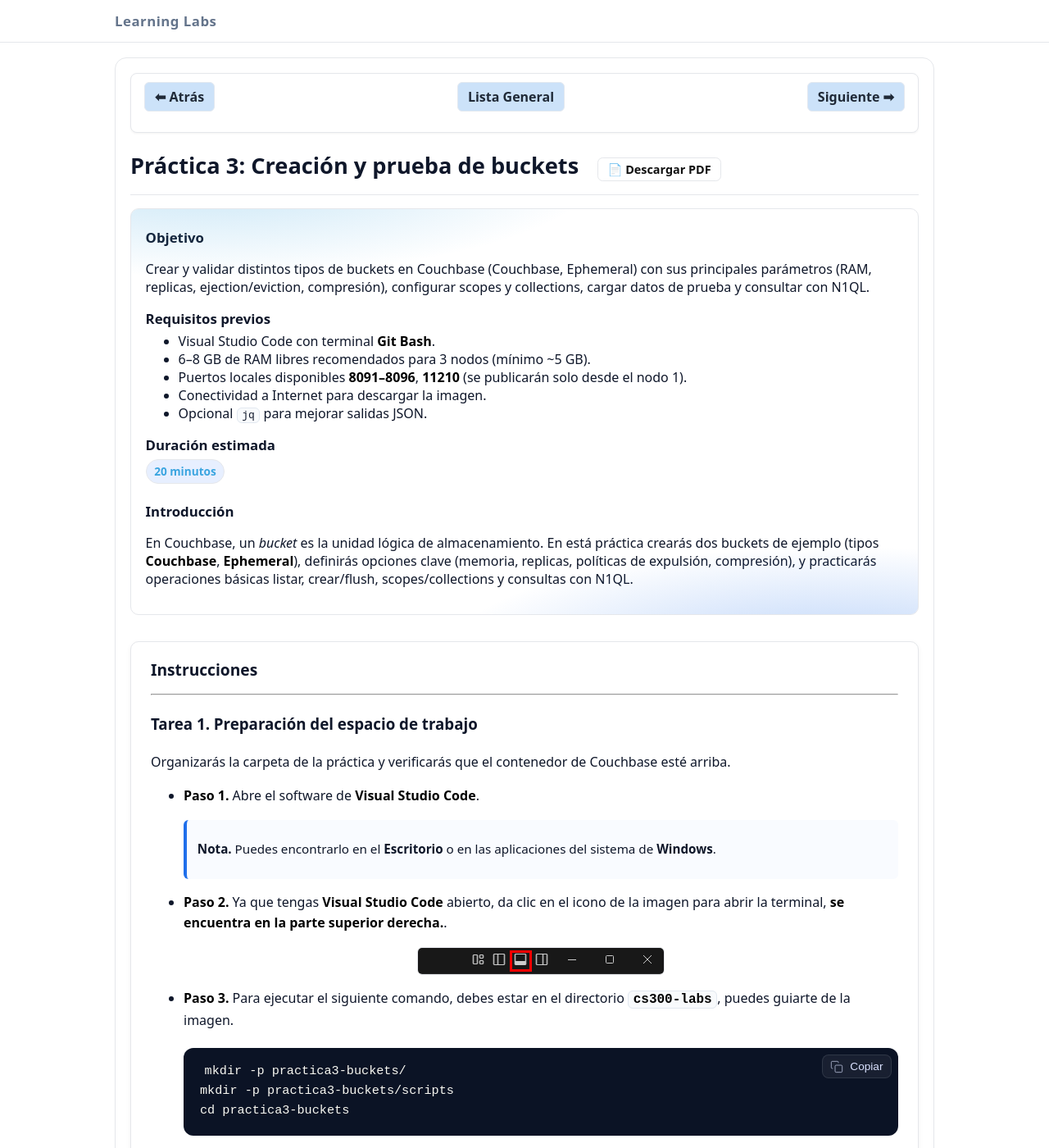
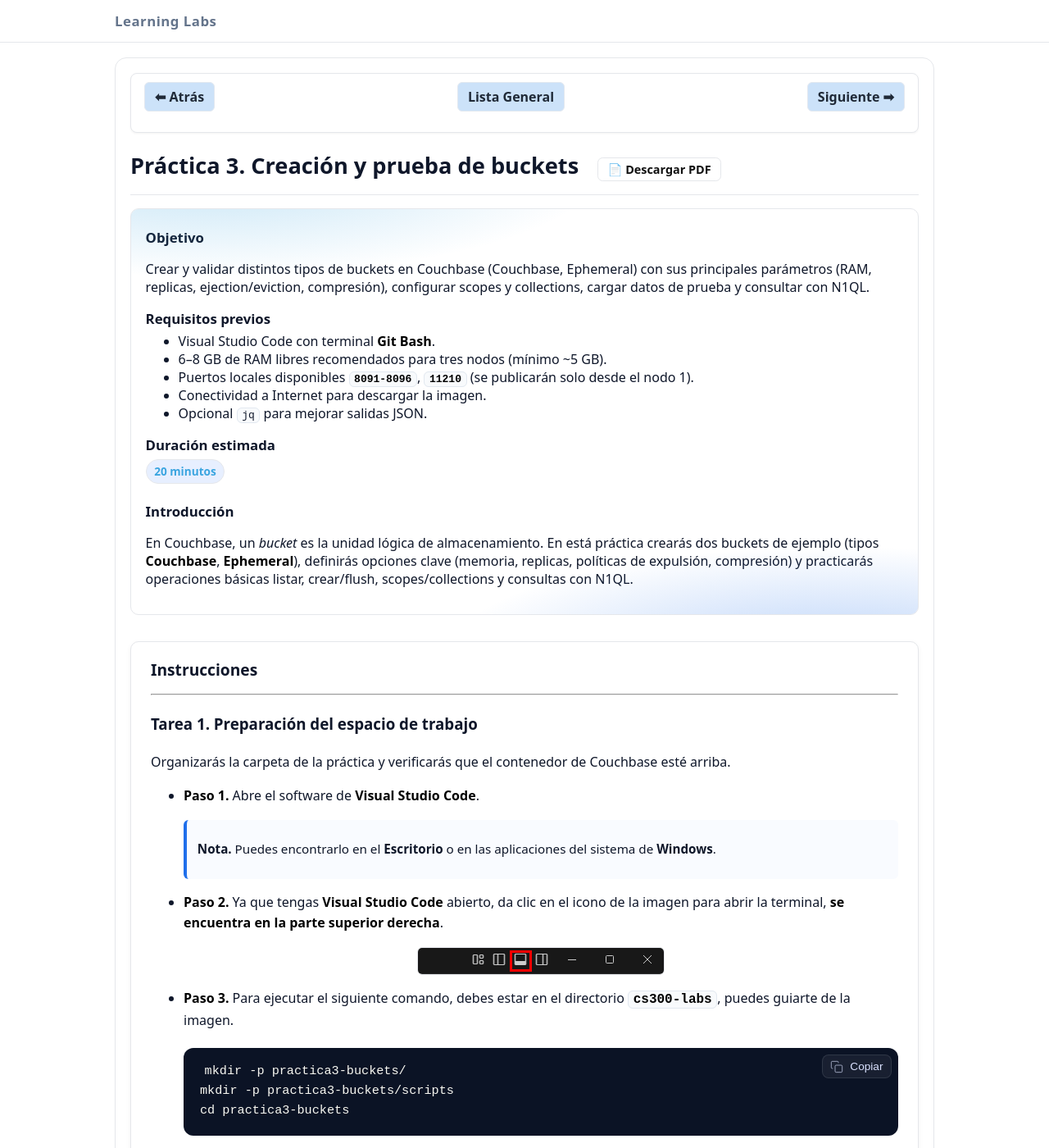
Before and after one commit to Netec-Mx/CS300_INT, a Jekyll site: the page built from labs/lab3/lab3.md, in a window 1280 px wide and 1400 px high. Shown: the whole window at 82% size. Built offline with Jekyll 4.4.1, drawn with Linux system fonts in a browser that asks for light colours; some of the changed text lies outside the part shown.

Commit message:
Update lab3.md

````diff
--- a/labs/lab3/lab3.md
+++ b/labs/lab3/lab3.md
@@ -1,6 +1,6 @@
 ---
 layout: lab
-title: "Práctica 3: Creación y prueba de buckets" # CAMBIAR POR CADA PRACTICA
+title: "Práctica 3. Creación y prueba de buckets" # CAMBIAR POR CADA PRACTICA
 permalink: /lab3/lab3/ # CAMBIAR POR CADA PRACTICA
 images_base: /labs/lab3/img # CAMBIAR POR CADA PRACTICA
 duration: "20 minutos" # CAMBIAR POR CADA PRACTICA
@@ -8,16 +8,16 @@ objective: # CAMBIAR POR CADA PRACTICA
   - Crear y validar distintos tipos de buckets en Couchbase (Couchbase, Ephemeral) con sus principales parámetros (RAM, replicas, ejection/eviction, compresión), configurar scopes y collections, cargar datos de prueba y consultar con N1QL.
 prerequisites: # CAMBIAR POR CADA PRACTICA
   - Visual Studio Code con terminal **Git Bash**.
-  - 6–8 GB de RAM libres recomendados para 3 nodos (mínimo ~5 GB).
-  - Puertos locales disponibles **8091–8096**, **11210** (se publicarán solo desde el nodo 1).
+  - 6–8 GB de RAM libres recomendados para tres nodos (mínimo ~5 GB).
+  - Puertos locales disponibles **`8091-8096`**, **`11210`** (se publicarán solo desde el nodo 1).
   - Conectividad a Internet para descargar la imagen.
   - Opcional `jq` para mejorar salidas JSON.
 introduction: # CAMBIAR POR CADA PRACTICA
-  - En Couchbase, un *bucket* es la unidad lógica de almacenamiento. En está práctica crearás dos buckets de ejemplo (tipos **Couchbase**, **Ephemeral**), definirás opciones clave (memoria, replicas, políticas de expulsión, compresión), y practicarás operaciones básicas listar, crear/flush, scopes/collections y consultas con N1QL.
+  - En Couchbase, un *bucket* es la unidad lógica de almacenamiento. En está práctica crearás dos buckets de ejemplo (tipos **Couchbase**, **Ephemeral**), definirás opciones clave (memoria, replicas, políticas de expulsión, compresión) y practicarás operaciones básicas listar, crear/flush, scopes/collections y consultas con N1QL.
 slug: lab3 # CAMBIAR POR CADA PRACTICA
 lab_number: 3 # CAMBIAR POR CADA PRACTICA
 final_result: > # CAMBIAR POR CADA PRACTICA
-  Buckets **Couchbase**, **Ephemeral** creados, configurados y validados; con *scopes* y *collections* operativos en `orders`, datos de prueba insertados y consultas N1QL funcionando. Conocimiento práctico de compresión y políticas de expulsión.
+  Buckets **Couchbase**, **Ephemeral** creados, configurados y validados; con `Scopes` y `collections` operativos en `orders`, datos de prueba insertados y consultas N1QL funcionando. Conocimiento práctico de compresión y políticas de expulsión.
 notes: # CAMBIAR POR CADA PRACTICA
   - En **Community Edition** algunas opciones avanzadas (p.ej., **magma**) no están disponibles.
   - Ajusta RAM por bucket según tu máquina. Si ves errores de cuota, libera memoria o reduce tamaños.
@@ -49,7 +49,7 @@ Organizarás la carpeta de la práctica y verificarás que el contenedor de Couc
   > **Nota.** Puedes encontrarlo en el **Escritorio** o en las aplicaciones del sistema de **Windows**.
   {: .lab-note .info .compact}
 
-- **Paso 2.** Ya que tengas **Visual Studio Code** abierto, da clic en el icono de la imagen para abrir la terminal, **se encuentra en la parte superior derecha.**.
+- **Paso 2.** Ya que tengas **Visual Studio Code** abierto, da clic en el icono de la imagen para abrir la terminal, **se encuentra en la parte superior derecha**.
 
   ![cbase1]({{ page.images_base | relative_url }}/1.png)
 
@@ -116,9 +116,9 @@ Organizarás la carpeta de la práctica y verificarás que el contenedor de Couc
 
 - **Paso 6.** Inicia el servicio, dentro de la terminal ejecuta el siguiente comando.
 
-  > **Importante.** Para agilizar los procesos, la imagen ya está descargada en tu ambiente de trabajo, ya que puede tardar hasta 10 minutos en descargarse.
-  {: .lab-note .important .compact}
-  > **Importante.** El `docker compose up -d` corre en segundo plano. El healthcheck del servicio y la sonda de `compose.yaml` garantizan que Couchbase responda en `8091` antes de continuar.
+  > **Importante**
+  > - Para agilizar los procesos, la imagen ya está descargada en tu ambiente de trabajo, ya que puede tardar hasta 10 minutos en descargarse.
+  > - El `docker compose up -d` corre en segundo plano. El healthcheck del servicio y la sonda de `compose.yaml` garantizan que Couchbase responda en `8091` antes de continuar.
   {: .lab-note .important .compact}
 
   ```bash
@@ -127,7 +127,7 @@ Organizarás la carpeta de la práctica y verificarás que el contenedor de Couc
 
   ![cbase4]({{ page.images_base | relative_url }}/4.png)
 
-- **Paso 7.** Inicializa el clúster, ejecuta el siguiente comando en la terminal.
+- **Paso 7.** Inicializa el clúster y ejecuta el siguiente comando en la terminal.
 
   > **Nota.** El `cluster-init` fija credenciales y cuotas de memoria (data/Index). Para un nodo local, 2 GB total y 512 MB para Index es razonable; ajusta según tu RAM. Habilitar `flush` permite vaciar el bucket desde la UI o CLI.
   {: .lab-note .info .compact}
@@ -249,7 +249,7 @@ Crearás un `Scope` y `collections` lógicas para organizar datos por dominio (p
 
 ### Tarea 4. Índices y datos de prueba (N1QL)
 
-Crearás índices primarios para poder consultar con N1QL y cargarás documentos de ejemplo en las nuevas collections.
+Crearás índices primarios para poder consultar con N1QL y cargarás documentos de ejemplo en las nuevas _collections_.
 
 
 - **Paso 1.** Crea el siguiente índice primario **`orders._default._default`**.
@@ -299,7 +299,7 @@ Crearás índices primarios para poder consultar con N1QL y cargarás documentos
   ```
   ![cbase15]({{ page.images_base | relative_url }}/15.png)
 
-- **Paso 6.** Ahora, realiza estA consulta para verificar que se haya almacenado todo correctamente para **`orders`.sales.orders**.
+- **Paso 6.** Ahora, realiza esta consulta para verificar que se haya almacenado todo correctamente para **`orders.sales.orders`**.
 
   ```bash
   docker exec -it cbnode1 cbq -e http://127.0.0.1:8093 -u "${CB_USER}" -p "${CB_PASS}" \
@@ -325,7 +325,7 @@ Crearás índices primarios para poder consultar con N1QL y cargarás documentos
 
 ### Tarea 5. Compresión y políticas de expulsión
 
-Revisarás las configuraciones de compresión o eviction en cada bucket.
+Revisarás las configuraciones de compresión o `eviction` en cada bucket.
 
 
 - **Paso 1.** Revisa las configuraciones en los buckets creados.
@@ -351,7 +351,7 @@ Revisarás las configuraciones de compresión o eviction en cada bucket.
   ```
   ![cbase19]({{ page.images_base | relative_url }}/19.png)
 
-- **Paso 3.** Verifica que la compresión se haya activado correctamente, copia y pega el siguiente comando en al terminal.
+- **Paso 3.** Verifica que la compresión se haya activado correctamente. Copia y pega el siguiente comando en al terminal.
 
   ```bash
   curl -fsS -u "$CB_USER:$CB_PASS" \
@@ -387,7 +387,7 @@ Aprenderás a apagar y encender el servicio y a limpiar volúmenes si necesitas
   ```
   ![cbase21]({{ page.images_base | relative_url }}/21.png)
 
-- **Paso 2.** Verifica que en efecto ya se hayan eliminado, con el siguiente comando.
+- **Paso 2.** Verifica que en efecto ya se hayan eliminado con el siguiente comando.
 
   > **Nota.** Se espera un resultado vacío dado que ya se eliminaron los buckets.
   {: .lab-note .info .compact}
@@ -400,7 +400,7 @@ Aprenderás a apagar y encender el servicio y a limpiar volúmenes si necesitas
 
 - **Paso 3.** Ahora, en la terminal de **Git Bash**, aplica el siguiente comando.
 
-  > **Nota.** Si es necesario, puedes volver a encender los contenedores con el comando **`docker compose start`**
+  > **Nota.** Si es necesario, puedes volver a encender los contenedores con el comando **`docker compose start`**.
   {: .lab-note .info .compact}
 
   ```bash
@@ -410,7 +410,7 @@ Aprenderás a apagar y encender el servicio y a limpiar volúmenes si necesitas
 
 - **Paso 4.** Apaga y elimina el contenedor (se conservan los datos en `./data`).
 
-  > **Nota.** Si es necesario, puedes volver a activar los contenedores con el comando **`docker compose up -d`**
+  > **Nota.** Si es necesario, puedes volver a activar los contenedores con el comando **`docker compose up -d`**.
   {: .lab-note .info .compact}
 
   ```bash
````
Also changed, not shown: other parts of labs/lab3/lab3.md (+7 -7 lines).
